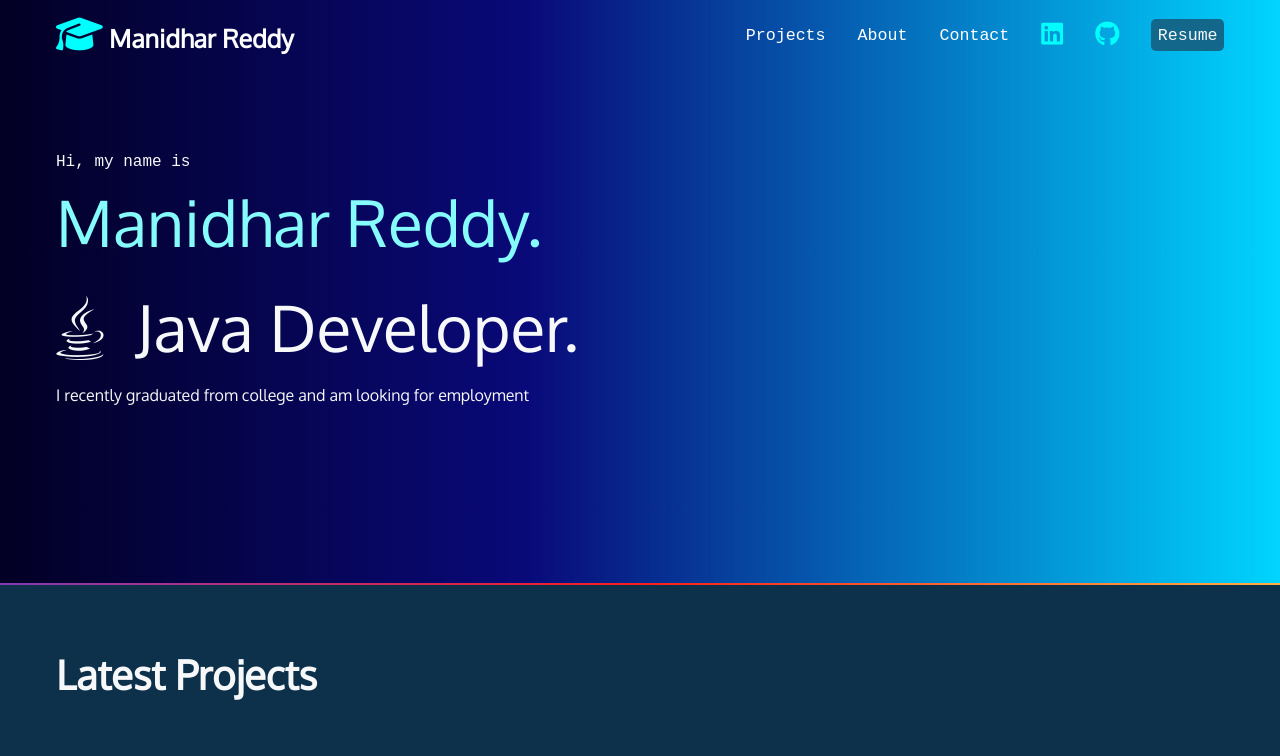
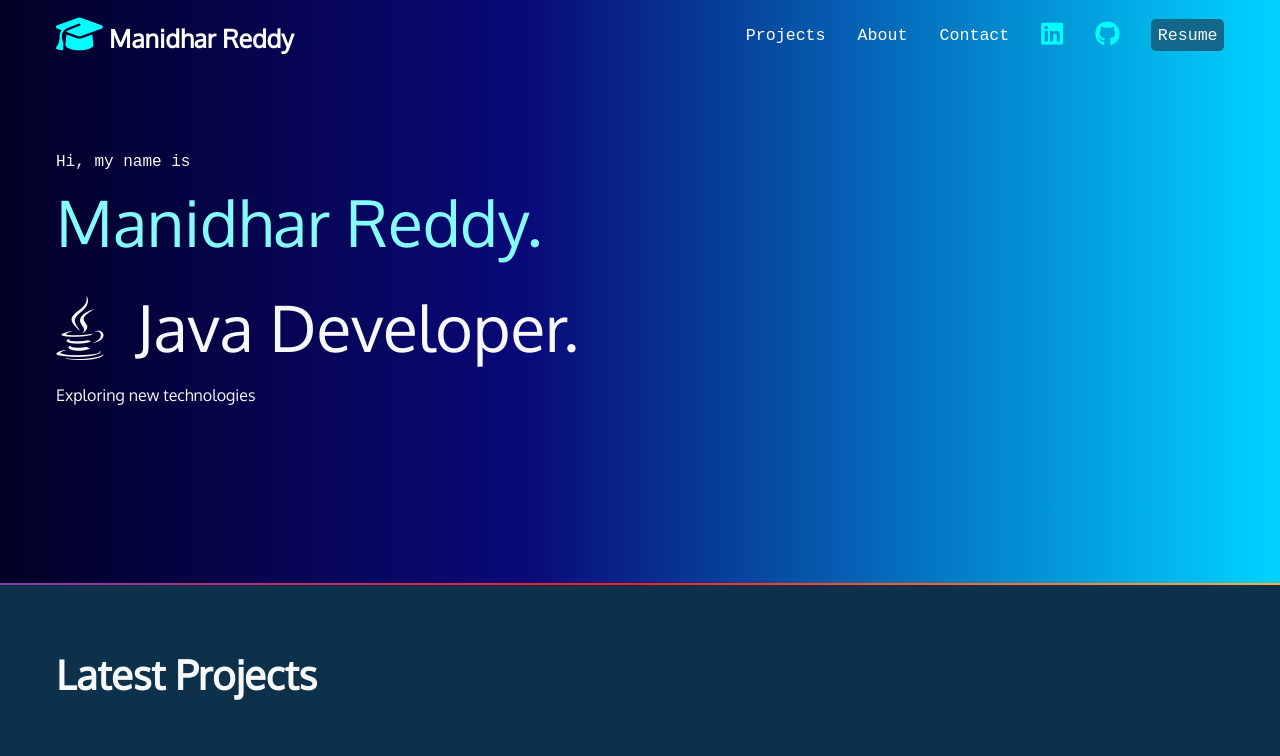
Before and after one commit to manidhareddy/portfolio, a plain HTML site: page index.html in a window 1280 px wide. Shown: the top 756 px of the page. Drawn offline with Linux system fonts and the light colour scheme.

Commit message:
Update index.html

```diff
--- a/index.html
+++ b/index.html
@@ -29,7 +29,7 @@
     <section id="intro">
         <p class="name">Hi, my name is <span>Manidhar Reddy.</span></p>
         <h2><span><i class="fa-brands fa-java" style="padding-right: 2rem;"></i></span><span>Java Developer.</span></h2>
-        <p>I recently graduated from college and am looking for employment</p>
+        <p>Exploring new technologies </p>
 
       </section>
       <div class="gradient"></div>
```
